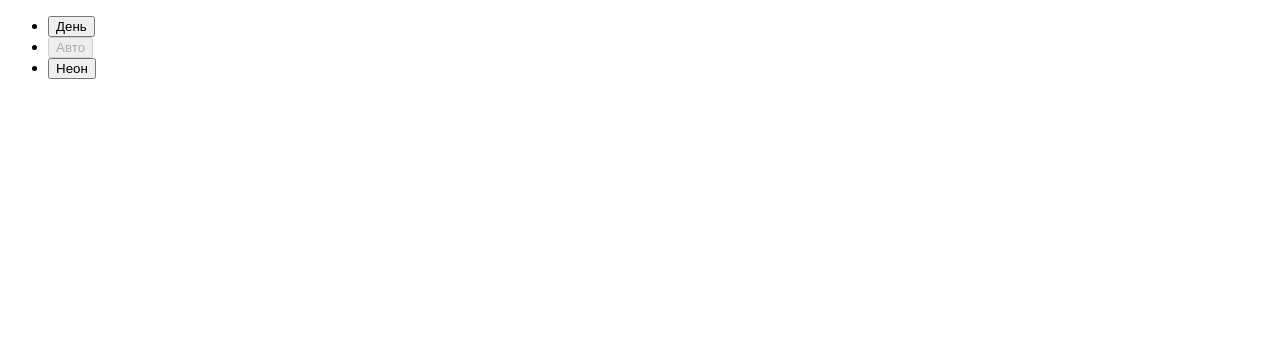
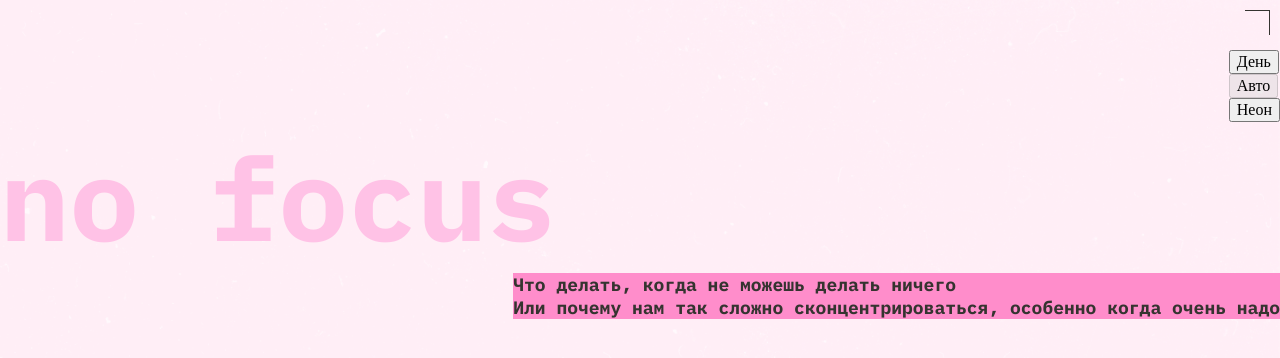
Before and after one commit to Wezave/slozhno-sosredotochitsya-fd, a plain HTML site: page index.html in a window 1280 px wide. Shown: the top 358 px of the page. Drawn offline with Linux system fonts and the light colour scheme.

Commit message:
создание readme, начало оформления header

```diff
--- a/index.html
+++ b/index.html
@@ -4,6 +4,16 @@
     <meta charset="UTF-8" />
     <meta http-equiv="X-UA-Compatible" content="IE=edge" />
     <meta name="viewport" content="width=device-width, initial-scale=1.0" />
+    <meta name="color-scheme" content="light dark">
+    <link rel="stylesheet" href="./fonts/fonts.css">
+    <link rel="stylesheet" href="./styles/globals.css">
+    <link rel="stylesheet" href="./styles/variables.css">
+    <link rel="stylesheet" href="./styles/style.css">
+    <link rel="stylesheet" href="./styles/dark.css">
+    <link rel="stylesheet" href="./styles/light.css">
+    <link rel="icon" href="./images/favicon.ico" sizes="any">
+    <link rel="icon" href="./images/favicon.svg" type="image/svg+xml">
+    <link rel="apple-touch-icon" href="./images/mobile-icon.png">
     <title>Сложно сосредоточиться</title>
     <script src="./scripts/script.js"></script>
   </head>
@@ -35,6 +45,13 @@
           </li>
         </ul>
       </nav>
+      <h1 class="header__title">
+        no focus
+      </h1>
+      <p class="header__text">
+        Что делать, когда не можешь делать ничего <br>
+        Или почему нам так сложно сконцентрироваться, особенно когда очень надо
+      </p>
     </header>
   </body>
 </html>
--- a/styles/dark.css
+++ b/styles/dark.css
@@ -5,8 +5,19 @@
 */
 
 :root.theme-dark {
-  /* сохраните этот селектор в приведённом виде.
-    Так стили написанные ниже будут иметь больший вес,
-    чем стили в медиазапросе предпочтений пользователя
-  */
+  --background-image: url("../images/cover-image-dark.png");
 }
+
+.theme-dark h1::after { /*for REC*/
+  display: block;
+}
+@media (prefers-color-scheme: dark) {
+
+  :root {
+    --background-image: url("../images/cover-image-dark.png");
+  }
+  h1::after { /*for REC*/
+    display: block;
+  }
+
+}
--- a/styles/light.css
+++ b/styles/light.css
@@ -5,8 +5,6 @@
 */
 
 :root.theme-light {
-  /* сохраните этот селектор в приведённом виде.
-    Так стили написанные ниже будут иметь больший вес,
-    чем стили в медиазапросе предпочтений пользователя
-  */
+  --background-image: url("../images/cover-image-light.png");
+  --background-color: #fee6ff;
 }
--- a/styles/style.css
+++ b/styles/style.css
@@ -1,5 +1,61 @@
 /* Основные стили проекта. Это стили для темы, которую вы верстаете первой. */
 
 .page {
-  /* сохраните в разметке и стилях класс page у тега body. Он удобен, чтобы составлять селекторы для разных цветовых тем. */
+  background-image: var(--background-image);
+  background-position: center;
+  background-size: cover;
+  background-attachment: fixed;
+  background-color: var(--background-color);
+  height: 100%;
+  min-height: 668px;
 }
+
+.header {
+  display: grid;
+  position: relative;
+}
+
+.header::before, .footer::before {
+  content: "";
+  position: absolute;
+  top: 10px;
+  right: 10px;
+  width: 25px;
+  height: 25px;
+  border-top: 1px solid rgb(53, 52, 48);
+  border-right: 1px solid rgb(53, 52, 48);
+}
+
+.header::after, .footer::after {
+  content: "";
+  position: absolute;
+  top: 633px;
+  left: 10px;
+  width: 25px;
+  height: 25px;
+  border-bottom: 1px solid rgb(53, 52, 48);
+  border-left: 1px solid rgb(53, 52, 48);
+}
+
+.header__theme-menu {
+  justify-self: end;
+  margin-top: 50px;
+}
+
+.header__title {
+  justify-self: start;
+  font-family: "IBM Plex Mono", sans-serif;
+  font-size: var(--header__title-size);
+  font-weight: 700;
+  color: var(--header__title-color);
+
+}
+
+.header__text {
+  justify-self: end;
+  background-color: var(--header__text-background);
+  font-family: "IBM Plex Mono", sans-serif;
+  font-size: var(--header__text-size);
+  font-weight: 700;
+  color: var(--header__text-color);
+}
--- a/styles/variables.css
+++ b/styles/variables.css
@@ -2,3 +2,12 @@
   Переменные для вашего проекта
   и их переопределение под различные устройства
 */
+:root {
+  --background-image: url("../images/cover-image-light.png");
+  --background-color: #fee6ff;
+  --header__title-color: rgb(255, 194, 230);
+  --header__text-color: rgb(53, 52, 48);
+  --header__text-background: rgb(255, 141, 203);
+  --header__title-size: 116px;
+  --header__text-size: 18px;
+}
```
Also changed, not shown: 1 other file.
